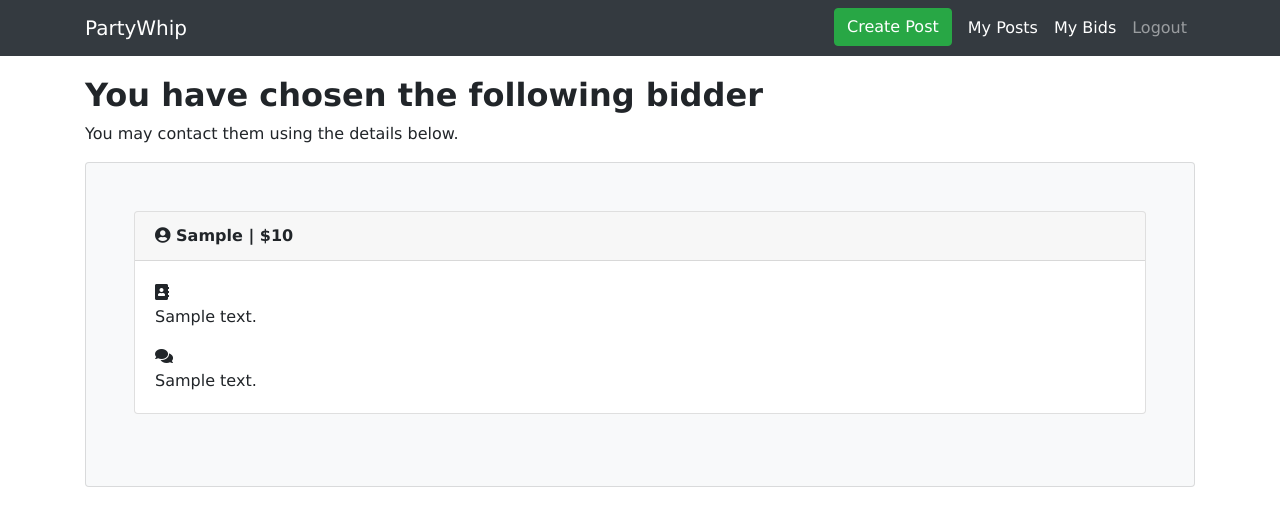
After one commit to RemyBordignon/PartyWhip, a Django app: page /boards/winner_selected/1/ in a window 1280 px wide. The commit adds this page. Shown: the top 526 px of the page. Run offline with Django 3.2, Linux system fonts and the light colour scheme; a user stored in the database is signed in; tables that the repository leaves empty hold one stand-in row (values such as "Sample post"); some libraries are stand-ins or nearby versions.

Commit message:
ending screen completed

```diff
--- a/boards/models.py
+++ b/boards/models.py
@@ -20,7 +20,6 @@ class Post(models.Model):
     winner_selected = models.BooleanField(default=False)
     status = models.CharField(max_length=10, default="OPEN")
 
-
     def __str__(self):
         return self.title
 
--- a/boards/urls.py
+++ b/boards/urls.py
@@ -10,7 +10,7 @@ urlpatterns = [
     path('new_post/', views.create_post, name='create_post'),
     path('my_posts/', views.my_posts, name='my_posts'),
     path('my_bids/', views.my_bids, name='my_bids'),
-    path('winner_selected<int:post_id>/', views.set_winner_selected, name='winner_selected'),
+    path('winner_selected/<int:bid_id>/', views.set_winner_selected, name='winner_selected'),
     path('search/', views.search, name='search')
 
 ]
--- a/boards/views.py
+++ b/boards/views.py
@@ -138,9 +138,17 @@ def search(request):
     return render(request, 'boards/index.html', context)
 
 @login_required
-def set_winner_selected(request, post_id):
-    p = get_object_or_404(Post, pk=post_id)
-    p.winner_selected = True
-    p.status = "ASSIGNED"
-    p.save()
-    return redirect('/boards/my_posts', request)
+def set_winner_selected(request, bid_id):
+    # print(bid_id)
+    # for bid in Bid.objects.all():
+    #     print(bid.id)
+    b = get_object_or_404(Bid, pk=bid_id)
+    b.post.winner_selected = True
+    b.post.status = "ASSIGNED"
+    b.post.save()
+    b.save()
+    context = {
+        'post': b.post,
+        'bidder': b.id
+    }
+    return render(request, 'boards/winner_selected.html', context)
--- a/partywhip/forms.py
+++ b/partywhip/forms.py
@@ -13,15 +13,15 @@ class SignUpForm(UserCreationForm):
         model = User
         help_text = {
             'username': None,
-            'password': None,
+            'password1': None,
             'password2': None,
         }
 
         widgets = {
 
             'username': forms.TextInput(attrs={'placeholder': 'Enter a username'}),
-            'password': forms.TextInput(attrs={'placeholder': 'Enter a password'}),
+            'password1': forms.TextInput(attrs={'placeholder': 'Enter a password'}),
             'password2': forms.TextInput(attrs={'placeholder': 'Confirm your password'})
         }
 
-        exclude = ('groups', 'last_login', 'password', 'is_superuser', 'user_permissions', 'first_name', 'last_name', 'email', 'is_staff', 'is_active', 'date_joined')
+        exclude = ('groups', 'last_login', 'is_superuser', 'user_permissions', 'first_name', 'last_name', 'email', 'is_staff', 'is_active', 'date_joined')
--- a/partywhip/views.py
+++ b/partywhip/views.py
@@ -22,5 +22,5 @@ def signup(request):
             login(request, user)
             return redirect('boards:index')
     else:
-        form = SignUpForm()
+        form = UserCreationForm()
     return render(request, 'partywhip/signup.html', {'form': form})
--- a/templates/boards/detail.html
+++ b/templates/boards/detail.html
@@ -59,7 +59,7 @@
                 <strong><i class="fas fa-user-circle"></i> {{ bid.user }} | ${{bid.price}}</strong>
                 {% if post.status == "CLOSED" %}
                     {% if post.user == user.username %}
-                        <form action="{% url 'boards:winner_selected' post_id=post.id %}">
+                        <form action="{% url 'boards:winner_selected' bid_id=bid.id %}">
                             {% if post.winner_selected == False %}
                                 <button id="winner-selected-button" class="btn btn-success btn-sm" >Choose This Bidder</button>
                             {% endif %}
--- /dev/null
+++ b/templates/boards/winner_selected.html
@@ -0,0 +1,32 @@
+{% extends 'base.html' %}
+
+{% block title %}
+{{ post.title }}
+{% endblock %}
+
+{% block content %}
+<h2 id="my-title">You have chosen the following bidder</h2>
+<p>You may contact them using the details below.</p>
+<div class="card bg-light mt-3">
+    <div class="container p-5">
+        {% for bid in post.bid_set.all %}
+            {% if bid.id == bidder %}
+                <div class="card">
+                    <div class="card-header">
+                        <strong><i class="fas fa-user-circle"></i> {{ bid.user }} | ${{bid.price}}</strong>
+                    </div>
+                    <div class="card-body">
+                        <i class="fas fa-address-book"></i>
+                        <p class="card-text">{{ bid.contact_details }}</p>
+                        <i class="fas fa-comments"></i>
+                        <p class="card-text">{{ bid.comment }}</p>
+                    </div>
+                </div>
+                <br>
+            {% endif %}
+        {% endfor %}
+
+    </div>
+</div>
+
+{% endblock %}
--- a/templates/partywhip/login_form.html
+++ b/templates/partywhip/login_form.html
@@ -7,11 +7,11 @@ Login
 
 
 {% block content %}
+  <h2 id="sign-up">Login</h2>
 
     <form role="form" action="{% url 'login' %}" method="post">
 
         {% csrf_token %}
-        <p>Please login.</p>
         {{ form | crispy }}
 
         <button type="submit" class="btn btn-success">Sign in</button>
```
Also changed, not shown: boards/migrations/0007_auto_20181023_1919.py (added).
